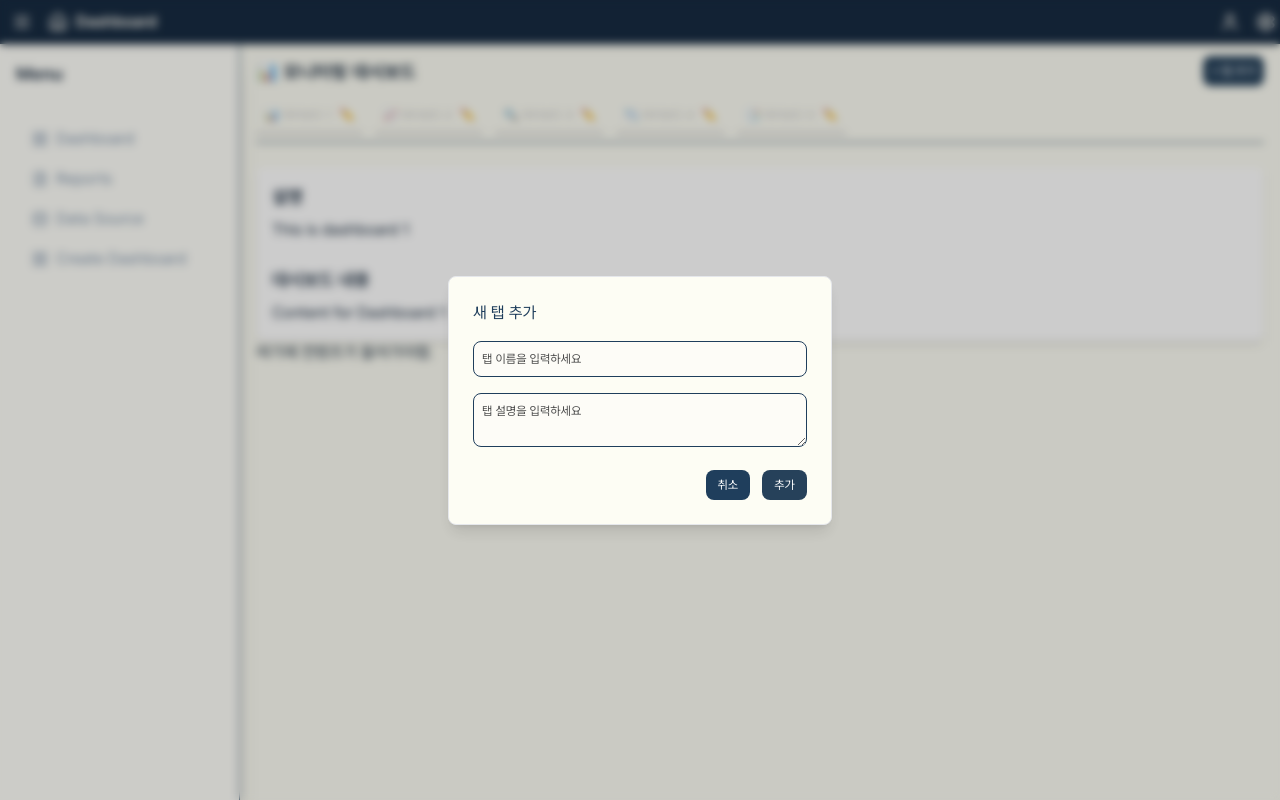
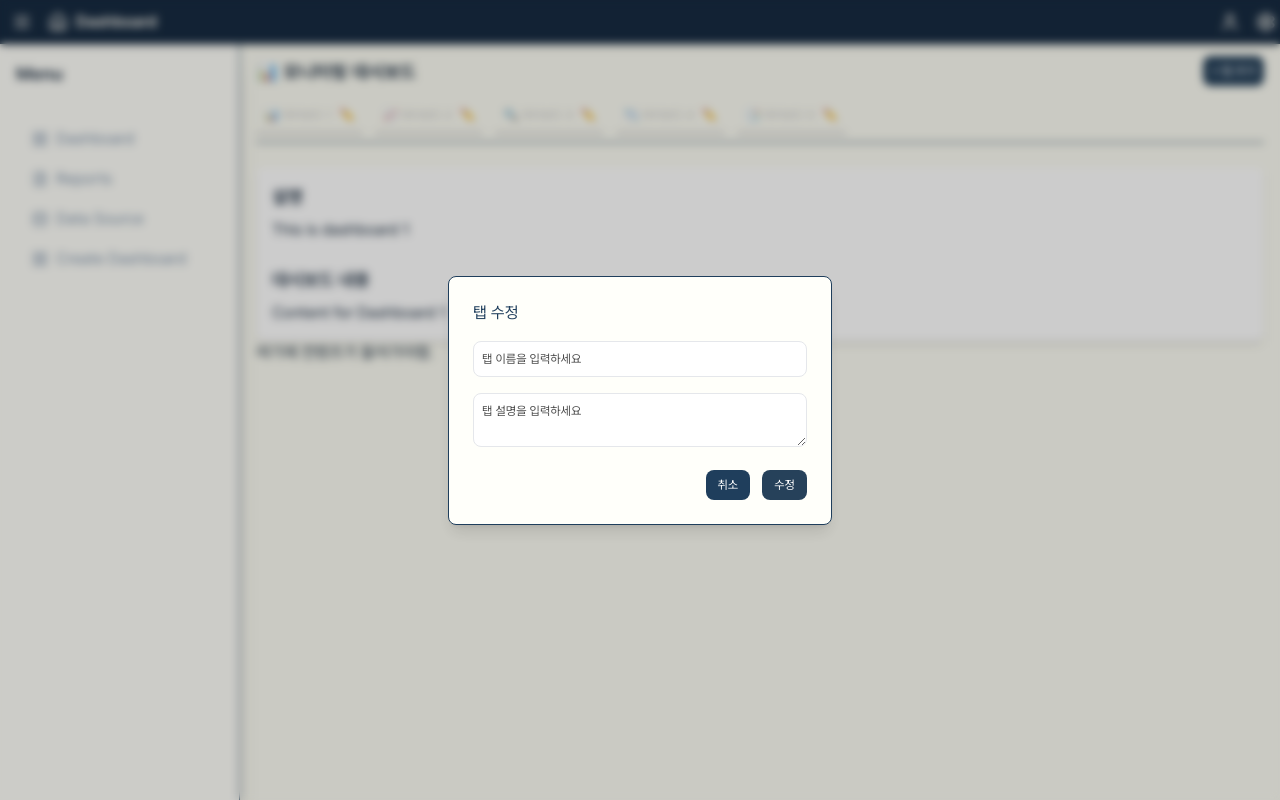
Before and after one commit to m0oMoo/monitoring_client, a Next.js app: page /dashboard in a window 1280 px wide. Both pictures are taken after a click on the button "+ 탭 추가". Built offline with nearby package versions, Linux system fonts and the light colour scheme.

Commit message:
feat: Update addTabModal.tsx

```diff
--- a/src/app/components/modal/addTabModal.tsx
+++ b/src/app/components/modal/addTabModal.tsx
@@ -1,48 +1,80 @@
-import React, { useState } from "react";
+"use client";
+
+import React, { useState, useEffect } from "react";
+import { MoreVertical, Trash2, Edit2 } from "lucide-react";
 
 interface AddTabModalProps {
   isOpen: boolean;
   onClose: () => void;
   onAddTab: (tabName: string, tabDescription: string) => void;
+  initialTabName: string;
+  initialTabDescription: string;
+  onEditTab: (index: number, newName: string, newDescription: string) => void;
+  editingIndex: number | null;
 }
 
-const AddTabModal = ({ isOpen, onClose, onAddTab }: AddTabModalProps) => {
+const AddTabModal = ({
+  isOpen,
+  onClose,
+  onAddTab,
+  initialTabName,
+  initialTabDescription,
+  onEditTab,
+  editingIndex,
+}: AddTabModalProps) => {
   const [newTabName, setNewTabName] = useState<string>("");
   const [newTabDescription, setNewTabDescription] = useState<string>("");
 
+  useEffect(() => {
+    if (isOpen) {
+      setNewTabName(initialTabName);
+      setNewTabDescription(initialTabDescription);
+    }
+  }, [isOpen, initialTabName, initialTabDescription]);
+
+  const handleClose = () => {
+    setNewTabName("");
+    setNewTabDescription("");
+    onClose();
+  };
+
   const handleSubmit = () => {
     if (newTabName.trim()) {
-      onAddTab(newTabName, newTabDescription);
-      setNewTabName("");
-      setNewTabDescription("");
+      if (editingIndex !== null) {
+        onEditTab(editingIndex, newTabName, newTabDescription);
+      } else {
+        onAddTab(newTabName, newTabDescription);
+      }
+      handleClose();
     }
   };
 
   return (
     isOpen && (
       <div className="fixed inset-0 bg-black bg-opacity-20 backdrop-blur-sm flex justify-center items-center z-50">
-        <div className="bg-ivory-bg p-6 rounded-lg shadow-lg w-96 border border-navy-boㄴrder">
-          <h2 className="text-lg text-navy-border mb-4">새 탭 추가</h2>
-
+        <div className="bg-ivory-bg_sub p-6 rounded-lg shadow-lg w-96 border border-navy-border">
+          <h2 className="text-lg text-navy-border mb-4">
+            {editingIndex !== null ? "탭 수정" : "새 탭 추가"}
+          </h2>
           <input
             type="text"
             value={newTabName}
             onChange={(e) => setNewTabName(e.target.value)}
-            className="border border-navy-border p-2 mb-4 w-full text-sm bg-ivory-bg_secondary text-navy-text placeholder-text2 rounded-lg"
+            className="border focus:border-navy-border focus:outline-none p-2 mb-4 w-full text-sm bg-white
+            text-navy-text placeholder-text2 rounded-lg"
             placeholder="탭 이름을 입력하세요"
           />
-
           <textarea
             value={newTabDescription}
             onChange={(e) => setNewTabDescription(e.target.value)}
-            className="border border-navy-border p-2 mb-4 w-full text-sm bg-ivory-bg_secondary text-navy-text placeholder-text2 rounded-lg"
+            className="border p-2 mb-4 w-full text-sm focus:border-navy-border focus:outline-none
+            bg-white text-navy-text placeholder-text2 rounded-lg"
             placeholder="탭 설명을 입력하세요"
           />
-
           <div className="flex justify-end gap-3">
             <button
               className="px-3 py-1.5 bg-navy-border text-sm text-white rounded-lg hover:bg-navy-text"
-              onClick={onClose}
+              onClick={handleClose}
             >
               취소
             </button>
@@ -50,7 +82,7 @@ const AddTabModal = ({ isOpen, onClose, onAddTab }: AddTabModalProps) => {
               className="px-3 py-1.5 bg-navy-btn text-sm text-white rounded-lg hover:bg-navy-btn_hover"
               onClick={handleSubmit}
             >
-              추가
+              {editingIndex !== null ? "수정" : "추가"}
             </button>
           </div>
         </div>
```
